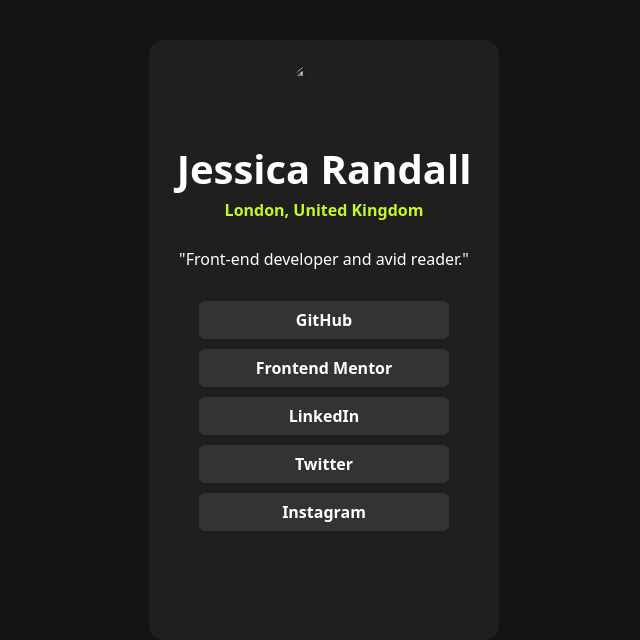
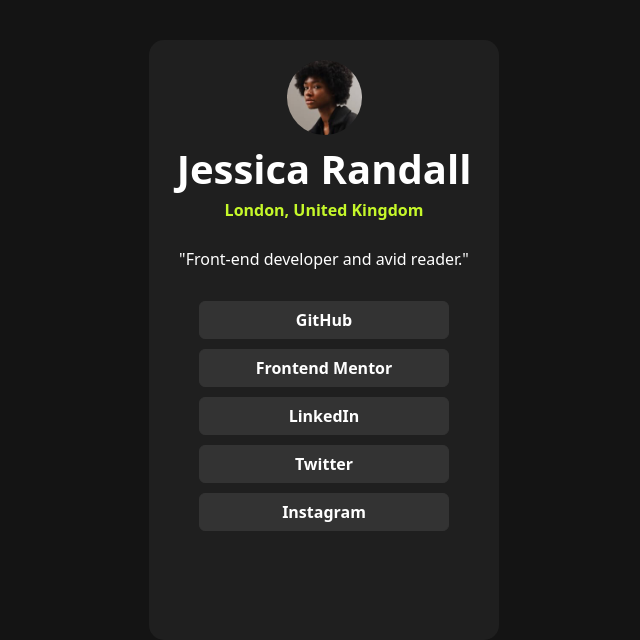
Before and after one commit to vishnuvk15/Social-links-profile, a plain HTML site: page index.html in a window 1280 px wide. Shown: the part 160-800 px from the top of the page, without its empty margins (316-956 px from the left). Drawn offline with nearby package versions, Linux system fonts and the light colour scheme.

Commit message:
Update index.html

```diff
--- a/index.html
+++ b/index.html
@@ -82,7 +82,7 @@
 <body>
 <div class="container">
   <div class="child">
-    <img src="./assets/images/avatar-jessica.jpeg" alt="profile">
+    <img src="assets/images/jessica.jpeg" alt="profile">
     <h1>Jessica Randall</h1>
     <p class="p1">London, United Kingdom</p>
     <p class="p2">"Front-end developer and avid reader."</p>
```
